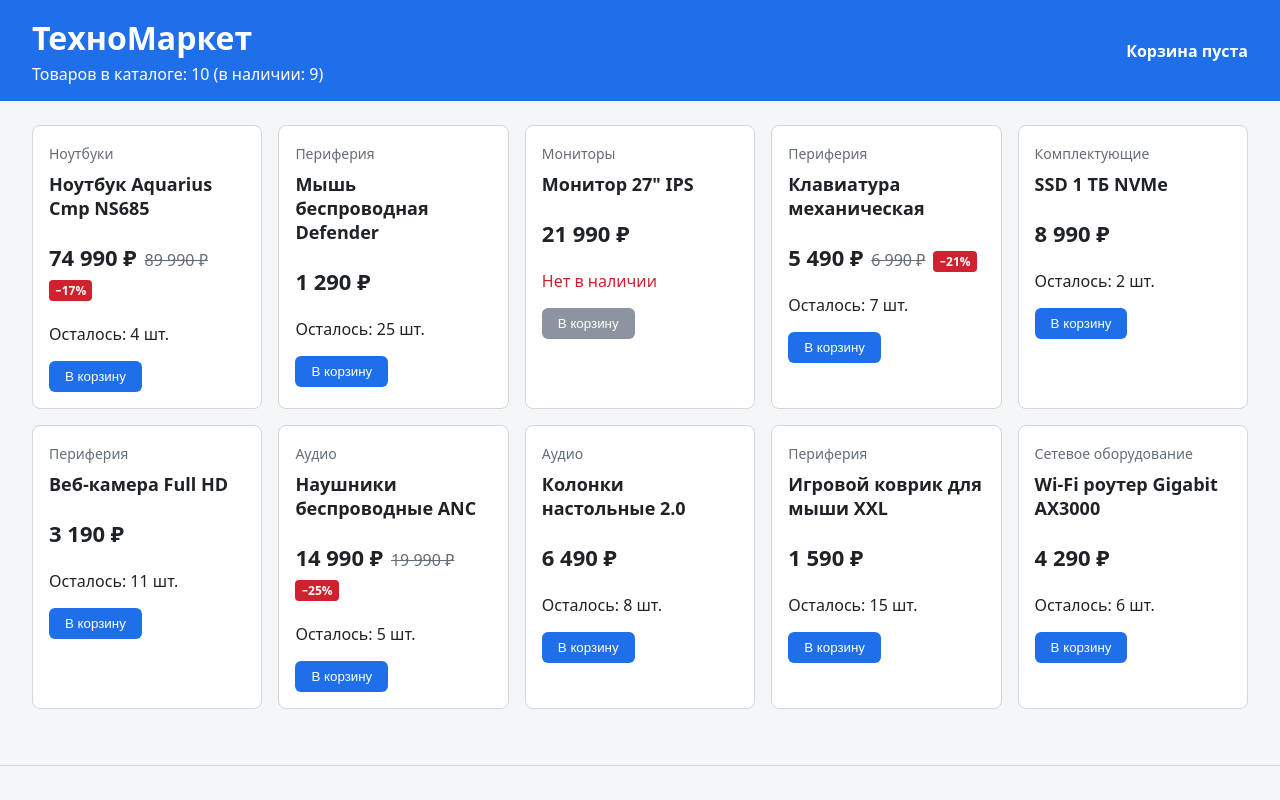
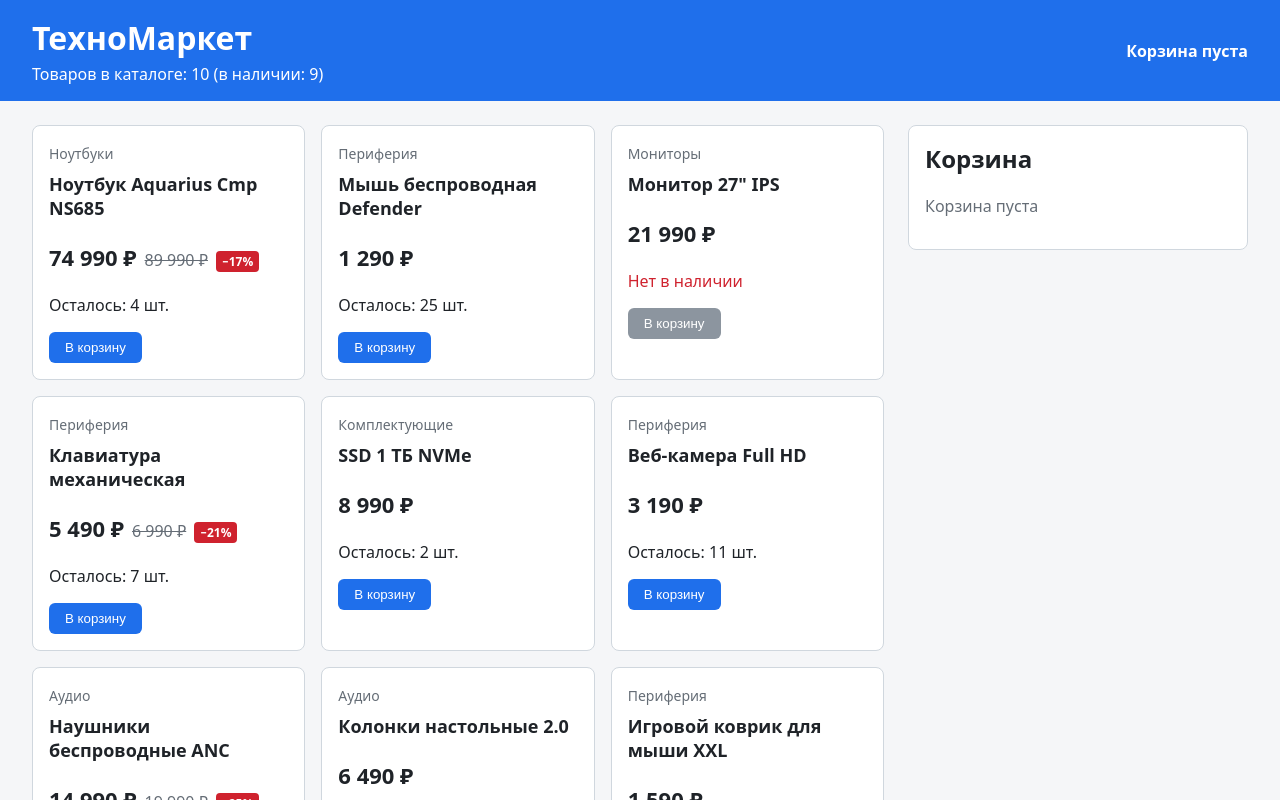
Before and after one commit to faiilvlia/corporate-is, a React (Vite) app in the folder shop-react/: page / in a window 1280 px wide. Shown: the top 800 px of the page. Built offline with nearby package versions, Linux system fonts and the light colour scheme.

Commit message:
Компонент корзины: изменение количества, удаление, очистка

```diff
--- a/shop-react/src/App.css
+++ b/shop-react/src/App.css
@@ -100,6 +100,86 @@ button:disabled {
   cursor: not-allowed;
 }
 
+.layout {
+  display: grid;
+  grid-template-columns: 1fr 340px;
+  gap: 24px;
+  align-items: start;
+}
+
+@media (max-width: 800px) {
+  .layout {
+    grid-template-columns: 1fr;
+  }
+}
+
+.cart,
+.checkout {
+  position: sticky;
+  top: 16px;
+  padding: 16px;
+  background: white;
+  border: 1px solid #d0d7de;
+  border-radius: 8px;
+}
+
+.cart h2,
+.checkout h2 {
+  margin-top: 0;
+}
+
+.cart-lines {
+  margin: 0;
+  padding: 0;
+  list-style: none;
+}
+
+.cart-line {
+  padding: 8px 0;
+  border-bottom: 1px solid #eaeef2;
+}
+
+.cart-controls {
+  display: flex;
+  align-items: center;
+  gap: 8px;
+  margin-top: 4px;
+}
+
+.cart-controls button {
+  padding: 2px 10px;
+}
+
+.cart-sum {
+  margin-left: auto;
+  font-weight: bold;
+}
+
+.cart-total {
+  font-size: 20px;
+  font-weight: bold;
+}
+
+.cart-actions {
+  display: flex;
+  gap: 8px;
+}
+
+button.secondary {
+  background: #eaeef2;
+  color: #1f2328;
+}
+
+button.link {
+  padding: 0;
+  background: none;
+  color: #cf222e;
+}
+
+.empty {
+  color: #656d76;
+}
+
 .footer {
   margin-top: 32px;
   padding: 16px 32px;
--- a/shop-react/src/App.jsx
+++ b/shop-react/src/App.jsx
@@ -1,6 +1,7 @@
 import { useState } from 'react'
 import Header from './components/Header.jsx'
 import ProductList from './components/ProductList.jsx'
+import Cart from './components/Cart.jsx'
 import Footer from './components/Footer.jsx'
 import { products } from './data/products.js'
 import './App.css'
@@ -37,6 +38,26 @@ function App() {
     })
   }
 
+  function changeQuantity(productId, delta) {
+    setCartItems((prev) =>
+      prev
+        .map((item) =>
+          item.productId === productId
+            ? { ...item, quantity: item.quantity + delta }
+            : item,
+        )
+        .filter((item) => item.quantity > 0),
+    )
+  }
+
+  function removeFromCart(productId) {
+    setCartItems((prev) => prev.filter((item) => item.productId !== productId))
+  }
+
+  function clearCart() {
+    setCartItems([])
+  }
+
   return (
     <>
       <Header
@@ -46,8 +67,20 @@ function App() {
         cartCount={cartCount}
         cartTotal={cartTotal}
       />
-      <main>
-        <ProductList products={products} cartItems={cartItems} onAdd={addToCart} />
+      <main className="layout">
+        <div>
+          <ProductList products={products} cartItems={cartItems} onAdd={addToCart} />
+        </div>
+        <aside>
+          <Cart
+            lines={cartLines}
+            total={cartTotal}
+            onChangeQuantity={changeQuantity}
+            onRemove={removeFromCart}
+            onClear={clearCart}
+            onCheckout={() => console.log('Оформление заказа сделаем в части 7')}
+          />
+        </aside>
       </main>
       <Footer shopName="ТехноМаркет" year={currentYear} />
     </>
--- /dev/null
+++ b/shop-react/src/components/Cart.jsx
@@ -0,0 +1,62 @@
+import { formatPrice } from '../utils/format.js'
+
+function Cart({ lines, total, onChangeQuantity, onRemove, onClear, onCheckout }) {
+  if (lines.length === 0) {
+    return (
+      <section className="cart">
+        <h2>Корзина</h2>
+        <p className="empty">Корзина пуста</p>
+      </section>
+    )
+  }
+
+  return (
+    <section className="cart">
+      <h2>Корзина</h2>
+      <ul className="cart-lines">
+        {lines.map((line) => (
+          <li key={line.productId} className="cart-line">
+            <span className="cart-title">{line.product.title}</span>
+            <div className="cart-controls">
+              <button
+                type="button"
+                onClick={() => onChangeQuantity(line.productId, -1)}
+              >
+                −
+              </button>
+              <span>{line.quantity}</span>
+              <button
+                type="button"
+                disabled={line.quantity >= line.product.stock}
+                onClick={() => onChangeQuantity(line.productId, 1)}
+              >
+                +
+              </button>
+              <span className="cart-sum">
+                {formatPrice(line.product.price * line.quantity)}
+              </span>
+              <button
+                type="button"
+                className="link"
+                onClick={() => onRemove(line.productId)}
+              >
+                Удалить
+              </button>
+            </div>
+          </li>
+        ))}
+      </ul>
+      <p className="cart-total">Итого: {formatPrice(total)}</p>
+      <div className="cart-actions">
+        <button type="button" onClick={onCheckout}>
+          Оформить заказ
+        </button>
+        <button type="button" className="secondary" onClick={onClear}>
+          Очистить
+        </button>
+      </div>
+    </section>
+  )
+}
+
+export default Cart
```
